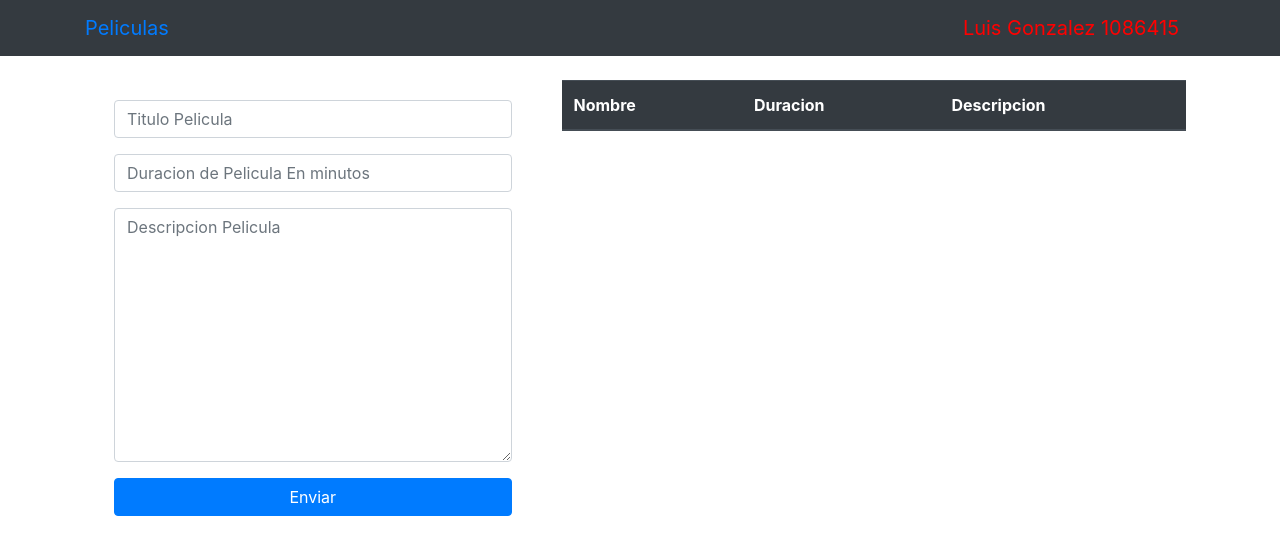
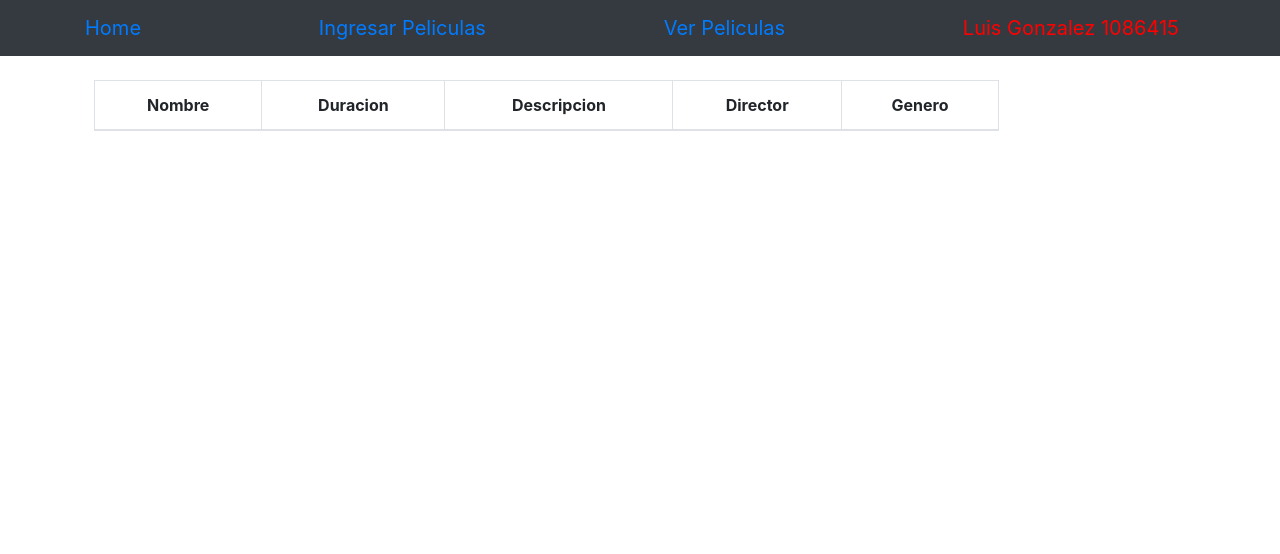
Before and after one commit to luis22000/CrudProyecto, an Angular app: page /Leer in a window 1280 px wide. Before the commit this address led to /. Shown: the top 554 px of the page. Built offline with nearby package versions, Linux system fonts and the light colour scheme.

Commit message:
Navegador

```diff
--- a/src/app/Componentes/formulario-peliculas/formulario-peliculas.component.html
+++ b/src/app/Componentes/formulario-peliculas/formulario-peliculas.component.html
@@ -1,8 +1,17 @@
+<div class="container p-4">
+        <div class="row">
+                <div class="col-md-5 text-center">
                     <div class="texto">
                         <div class="card-body">
-        <form (submit)= "agregarpelicula(NuevaPelicula,NuevaDuracion,NuevaDescripcion)">
+                            <form (submit)= "agregarpelicula(NuevaPelicula,NuevaDuracion,NuevaDescripcion,NuevoDirector,NuevoGenero)">
                                 <div class="form-group">
                                     <input type ="text" class ="form-control" placeholder="Titulo Pelicula" #NuevaPelicula>
+                                </div>
+                                <div class="form-group">
+                                        <input type ="text" class ="form-control" placeholder="Nombre Director" #NuevoDirector>
+                                </div>
+                                <div class="form-group">
+                                        <input type ="text" class ="form-control" placeholder="Genero" #NuevoGenero>
                                 </div>
                                 <div class="form-group">
                                         <input type ="number" class ="form-control" placeholder="Duracion de Pelicula En minutos" #NuevaDuracion>
@@ -17,3 +26,6 @@
                             </form>
                         </div>
                     </div>
+                </div>
+            </div>
+        </div>
--- a/src/app/Componentes/formulario-peliculas/formulario-peliculas.component.ts
+++ b/src/app/Componentes/formulario-peliculas/formulario-peliculas.component.ts
@@ -1,5 +1,6 @@
 import { Component, OnInit } from '@angular/core';
 import {PeliculaService} from '../../Servicios/pelicula.service'
+
 @Component({
   selector: 'app-formulario-peliculas',
   templateUrl: './formulario-peliculas.component.html',
@@ -13,13 +14,15 @@ export class FormularioPeliculasComponent implements OnInit {
 
   ngOnInit() {
   }
-agregarpelicula(NuevaPelicula: HTMLInputElement,Duracion: HTMLInputElement ,Descripcion: HTMLInputElement){
+agregarpelicula(NuevaPelicula: HTMLInputElement,Duracion: HTMLInputElement ,Descripcion: HTMLInputElement,Director: HTMLInputElement,Genero: HTMLInputElement){
 
-  console.log("Agregando....", NuevaPelicula.value,Duracion.value,Descripcion.value)
+  console.log("Agregando....", NuevaPelicula.value,Duracion.value,Descripcion.value,Director.value,Genero.value)
   this.peliculaService.AgregarPelicula({
     NombrePelicula: NuevaPelicula.value,
     DuracionPelicula: Duracion.valueAsNumber,
-    Descripcion: Descripcion.value
+    Descripcion: Descripcion.value,
+    Director: Director.value,
+    Genero: Genero.value
   })
 
   return false;
--- a/src/app/Componentes/lista-peliculas/lista-peliculas.component.html
+++ b/src/app/Componentes/lista-peliculas/lista-peliculas.component.html
@@ -1,15 +1,26 @@
-<table class="table table-hover table-dark">
+
+
+<div class="container p-4">
+        <div class="row">
+                <div class="col-md-10 text-center">
+                    <table class="table table-bordered">
                             <thead>
                                     <tr>
-
                                     <th scope="col">Nombre</th>
                                     <th scope="col">Duracion</th>
                                     <th scope="col">Descripcion</th>
+                                    <th scope="col">Director</th>
+                                    <th scope="col">Genero</th>
                                     </tr>
                             </thead>
                             <tr  *ngFor ="let pelicula of Pelicula">
                                 <td>{{pelicula.NombrePelicula}}</td>
                                 <td>{{pelicula.DuracionPelicula}} </td>
                                 <td>{{pelicula.Descripcion}}</td>
+                                <td>{{pelicula.Director}}</td>
+                                <td>{{pelicula.Genero}}</td>
                             </tr>
                     </table>
+                </div>
+            </div>
+        </div>
--- a/src/app/Componentes/navegador/navegador.component.html
+++ b/src/app/Componentes/navegador/navegador.component.html
@@ -2,7 +2,13 @@
 
     <div class= "container">
         <a href= "/" class="navbar-brand" >
-        Peliculas
+        Home
+        </a>
+        <a routerLink = "/Ingresar" class="navbar-brand" >
+        Ingresar Peliculas
+        </a>
+        <a routerLink = "/Leer" class="navbar-brand" >
+        Ver Peliculas
         </a>
         <a align="right" class="navbar-brand" style="color:#FF0000" >
            Luis Gonzalez 1086415
--- a/src/app/Modelos/pelicula.ts
+++ b/src/app/Modelos/pelicula.ts
@@ -2,5 +2,7 @@
    NombrePelicula: string;
    DuracionPelicula:number;
    Descripcion:string;
+   Director:string;
+   Genero:string;
 
 }
--- a/src/app/app.component.html
+++ b/src/app/app.component.html
@@ -7,15 +7,8 @@
 <!-- * * * * * * * to get started with your project! * * * * * * * * -->
 <!-- * * * * * * * * * * * * * * * * * * * * * * * * * * * * * * * -->
 
-<app-navegador></app-navegador>
+<app-navegador> </app-navegador>
 
-<div class="container p-4">
-    <div class="row">
-        <div class="col-md-5 text-center">
-            <app-formulario-peliculas></app-formulario-peliculas>
-        </div>
-        <div class="col-md-7">
-            <app-lista-peliculas></app-lista-peliculas>
-        </div>
-    </div>
-</div>
+
+
+<router-outlet></router-outlet>
```
Also changed, not shown: src/app/app.module.ts (+6 -1 lines). Lines whose indentation alone changed are shown as unchanged.
